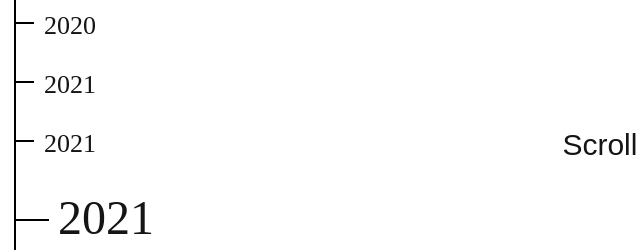
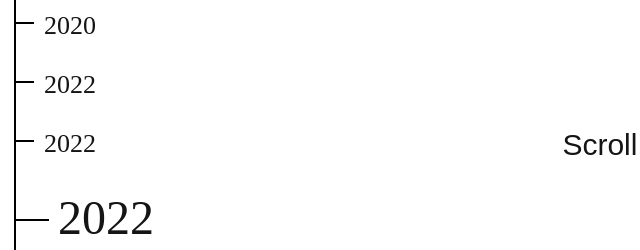
Before and after one commit to Studio-6/our-timeline, a plain HTML site: page index.html in a window 1280 px wide. Shown: the part 255-505 px from the top of the page, 16-656 px from the left. Drawn offline with nearby package versions, Linux system fonts and the light colour scheme.

Commit message:
Updated Years

```diff
--- a/index.html
+++ b/index.html
@@ -76,7 +76,7 @@
 
         <li role="presentation">
           <a href="#section7">
-            <span class="nav__counter">2021</span>
+            <span class="nav__counter">2022</span>
             <h3 class="nav__title"><img src="https://studio-6.github.io/our-timeline/images/lamina-1.svg" alt="Lamina1" width="200" height="100"></h3>
             <p class="nav__body"></p>
           </a>
@@ -84,7 +84,7 @@
 
         <li role="presentation">
           <a href="#section8">
-            <span class="nav__counter">2021</span>
+            <span class="nav__counter">2022</span>
             <h3 class="nav__title"><img src="https://studio-6.github.io/our-timeline/images/omc.svg" alt="omc" width="142" height="100"></h3>
             <p class="nav__body"></p>
           </a>
@@ -93,7 +93,7 @@
 
       <li role="presentation">
           <a href="#section9">
-            <span class="nav__counter">2021</span>
+            <span class="nav__counter">2022</span>
             <h3 class="nav__title"><img src="https://studio-6.github.io/our-timeline/images/l1ef.svg" alt="L1EF" width="200" height="76"></h3>
             <p class="nav__body"></p>
           </a>
```
